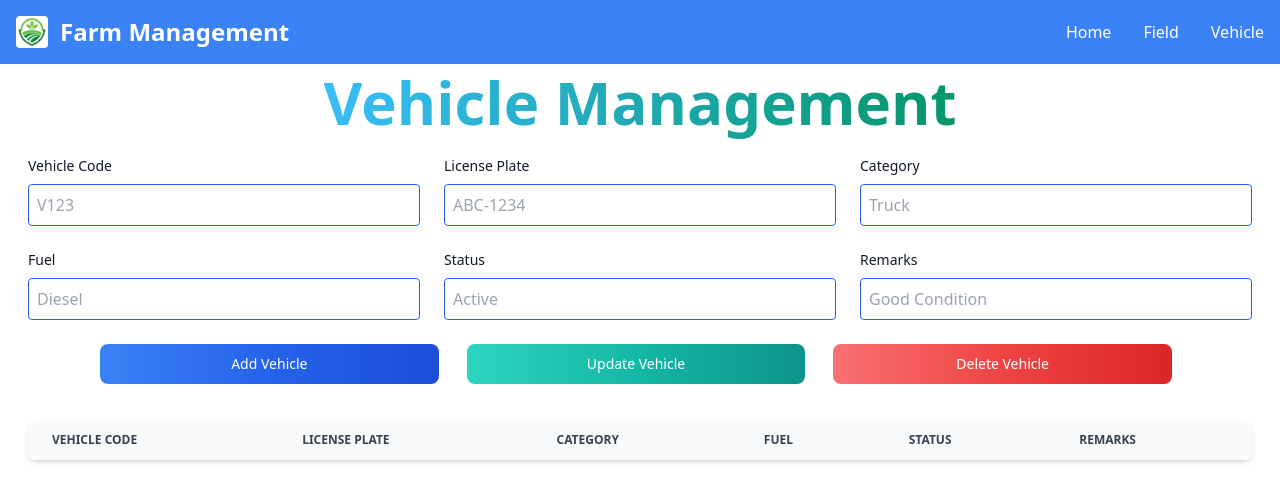
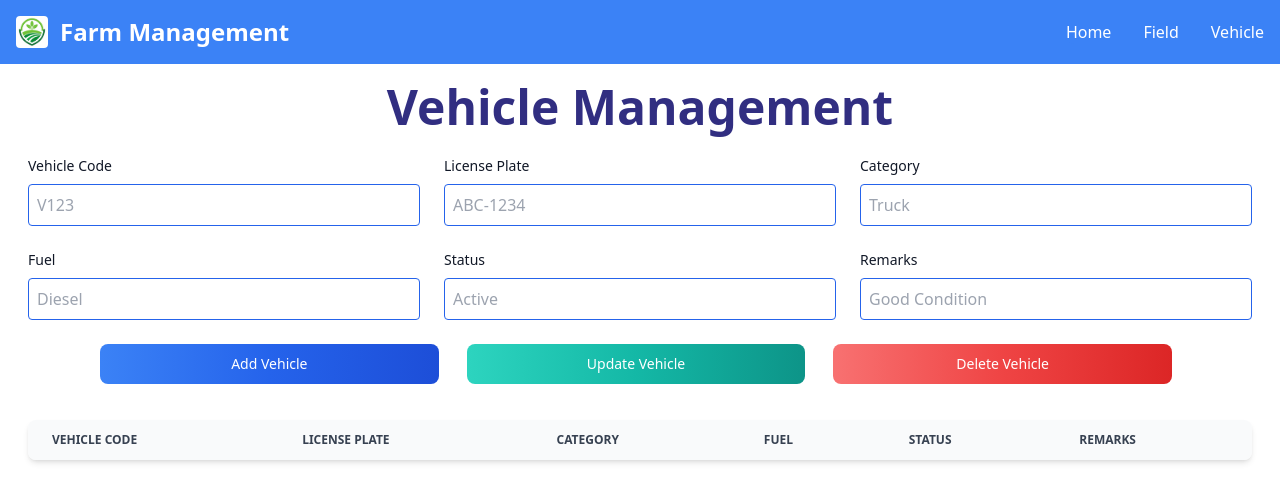
Before and after one commit to sandeeparavindi/React-Farm_Management, a React (Vite) app: page /vehicles in a window 1280 px wide. Shown: the top 502 px of the page. Built offline with nearby package versions, Linux system fonts and the light colour scheme.

Commit message:
change heading colour

```diff
--- a/src/components/sidebar/HeaderComponent.tsx
+++ b/src/components/sidebar/HeaderComponent.tsx
@@ -7,7 +7,7 @@ export const HeaderComponent = ({section}: HeaderComponentProps) => {
         <>
             <h1 className="mb-4 mt-2 text-center text-3xl font-extrabold text-gray-900 dark:text-white md:text-5xl lg:text-6xl">
                 <span
-                    className="text-transparent bg-clip-text bg-gradient-to-r to-emerald-600 from-sky-400">{section}</span>
+                    className="text-indigo-900 text-5xl">{section}</span>
             </h1>
         </>
     );
--- a/src/components/vehicle/VehicleFormComponent.tsx
+++ b/src/components/vehicle/VehicleFormComponent.tsx
@@ -6,6 +6,7 @@ import { VehicleTableComponent } from "./VehicleTableComponent";
 
 export const VehicleFormComponent = () => {
     const dispatch = useDispatch();
+    // @ts-ignore
     const vehicles = useSelector((state) => state.vehicle);
 
     const [vehicleCode, setVehicleCode] = useState("");
```
